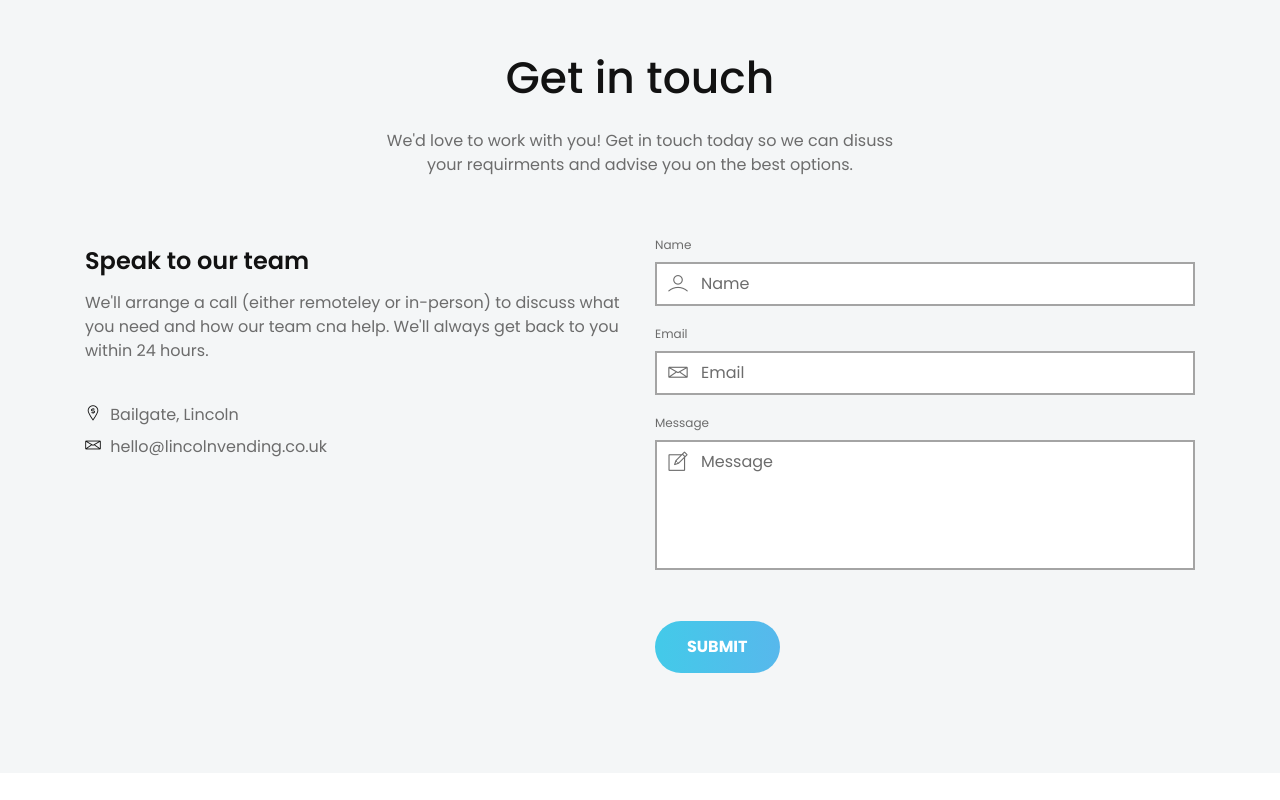
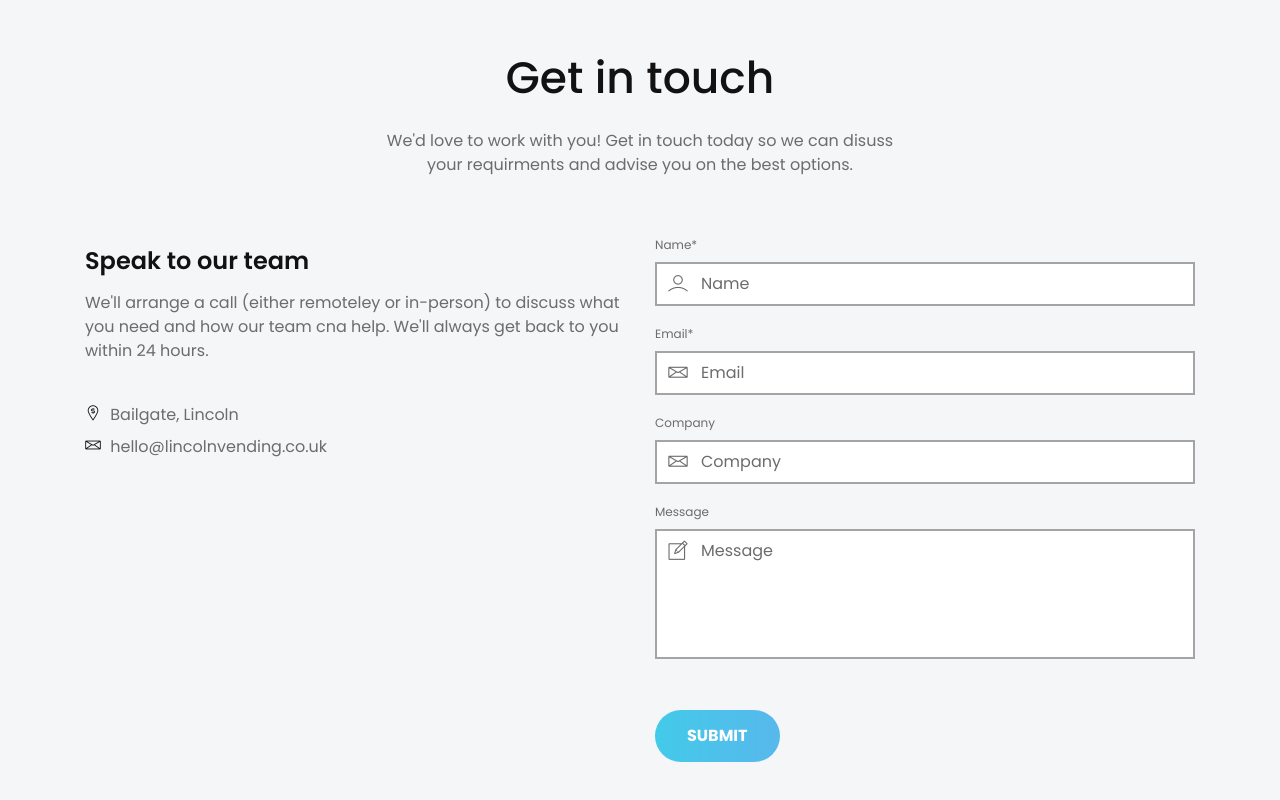
Before and after one commit to davedcollins/lincolnvending, a plain HTML site: page index.html in a window 1280 px wide. Shown: the part 3524-4324 px from the top of the page. Before the commit the page ends 4297 px from the top, so only its background shows below. Drawn offline with Linux system fonts and the light colour scheme; files whose address does not match are found by name.

Commit message:
added  *s and company to form

```diff
--- a/index.html
+++ b/index.html
@@ -471,16 +471,23 @@
                     <div class="contact-form form-style-one mt-35 wow fadeIn" data-wow-duration="1.5s" data-wow-delay="0.5s">
                         <form  id="contact-form" action="https://formspree.io/f/xgedkoak" method="POST">
                             <div class="form-input mt-15">
-                                <label>Name</label>
+                                <label>Name*</label>
                                 <div class="input-items default">
                                     <input type="text" placeholder="Name" name="name" required>
                                     <i class="lni-user"></i>
                                 </div>
                             </div> <!-- form input -->
                             <div class="form-input mt-15">
-                                <label>Email</label>
+                                <label>Email*</label>
                                 <div class="input-items default">
                                     <input type="email" placeholder="Email" name="email" required>
+                                    <i class="lni-envelope"></i>
+                                </div>
+                            </div> <!-- form input -->
+                            <div class="form-input mt-15">
+                                <label>Company</label>
+                                <div class="input-items default">
+                                    <input type="text" placeholder="Company" name="company" >
                                     <i class="lni-envelope"></i>
                                 </div>
                             </div> <!-- form input -->
```
